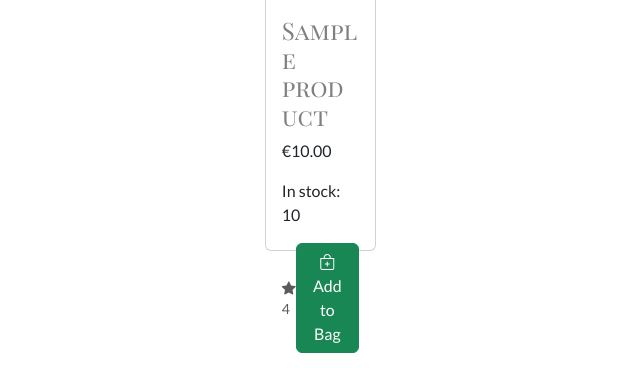
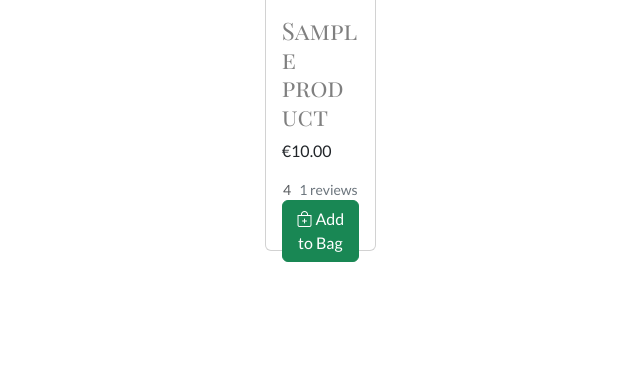
Before and after one commit to tayapro/gerbet-and-co, a Django app: page /products/ in a window 1280 px wide. Shown: the part 290-682 px from the top of the page, without its empty margins (117-757 px from the left). Run offline with Django 5.2, Linux system fonts and the light colour scheme; tables that the repository leaves empty hold one stand-in row (values such as "Sample post"); some libraries are stand-ins or nearby versions.

Commit message:
feat(products): display average rating with stars and total review count
- Render average product rating visually using filled and partially
  filled stars.
- Add dynamic count of total reviews next to the rating display.

```diff
--- a/products/templates/products/includes/product_card.html
+++ b/products/templates/products/includes/product_card.html
@@ -10,14 +10,12 @@
             <h4 class="card-title">{{ product.title }}</h4>
         </a>
         <p class="card-text">&#8364;{{ product.price }}</p>
-        {% if product.stock > 0 %}
-            <p class="card-text">In stock: {{ product.stock }}</p>
-        {% else %}
-            <p class="card-text">Out of stock</p>
-        {% endif %}
-        <div class="d-flex align-items-center justify-content-around">
+        <div class="d-flex flex-column align-items-center justify-content-around">
             {% if product.rating %}
-                <small class="text-muted"><i class="bi bi-star-fill"></i> {{ product.rating|rating_format }}</small>
+                <div class="d-flex align-items-center gap-1 text-opacity-75">
+                    {% include "products/includes/rating_stars.html" %}
+                    <small class="text-secondary">{{ product.ratings.count }} reviews</small>
+                </div>
             {% else %}
                 <small class="text-muted">No Rating</small>
             {% endif %}
--- /dev/null
+++ b/products/templates/products/includes/rating_stars.html
@@ -0,0 +1,21 @@
+{% load products_filters %}
+
+{% block content %}
+<small class="text-muted">
+    {{ product.rating|rating_format }}
+</small>
+<div class="d-flex">
+    {% for fill in star_fills %}
+        {% if fill == 1 %}
+            <i class="bi bi-star-fill text-warning"></i>
+        {% elif fill > 0 %}
+            <div class="position-relative d-inline-block star-wrapper">
+                <i class="bi bi-star bi-star-custom text-warning"></i>
+                <i class="bi bi-star-fill text-warning star-partial" style="--star-fill: {{ fill }}"></i>
+            </div>
+        {% else %}
+            <i class="bi bi-star text-warning"></i>
+        {% endif %}
+    {% endfor %}
+</div>
+{% endblock %}
--- a/products/views.py
+++ b/products/views.py
@@ -54,10 +54,17 @@
 
 def product_detail(request, product_id):
     product = get_object_or_404(Product, id=product_id)
+
     rating_form = RatingForm()
+    star_fills = get_star_fill_levels(product.rating or 0)
 
-    return render(request, "products/product_detail.html",
-                  {"product": product, "rating_form": rating_form})
+    context = {
+        "product": product,
+        "rating_form": rating_form,
+        "star_fills": star_fills
+    }
+
+    return render(request, "products/product_detail.html", context)
 
 
 def product_search(request):
@@ -137,6 +144,22 @@
 
 
 # Helper views
+def get_star_fill_levels(rating):
+    """
+    Returns a list of 5 fill values (0.0 to 1.0) per star based on rating.
+    Example: 4.3 → [1, 1, 1, 1, 0.3]
+    """
+    fill_levels = []
+    for i in range(1, 6):
+        if rating >= i:
+            fill_levels.append(1)
+        elif rating > i - 1:
+            fill_levels.append(round(rating - (i - 1), 2))
+        else:
+            fill_levels.append(0)
+    return fill_levels
+
+
 def product_filter(request, products):
     selected_filters = []
 
--- a/static/css/base.css
+++ b/static/css/base.css
@@ -508,3 +508,55 @@
     width: 198px;
     height: 98px;
 }
+
+/* Wrapper for stars */
+.star-wrapper {
+    position: relative;
+    width: 1em; /* Adjust size to match your stars */
+    height: 1em;
+}
+
+/* Base star layer */
+.bi-star-custom {
+    position: absolute;
+    top: 0;
+    left: 0;
+    z-index: 1;
+    font-size: 1em; /* Same size as wrapper */
+}
+
+/* Partial fill star layer */
+.star-partial {
+    position: absolute;
+    top: 0;
+    left: 0;
+    z-index: 2; /* Above the outline star */
+    font-size: 1em; /* Match the size */
+    width: calc(var(--star-fill, 1) * 100%); /* Dynamic fill percentage */
+    overflow: hidden; /* Hide excess */
+    white-space: nowrap;
+}
+
+/* .star-wrapper {
+    position: relative;
+    width: 1.5em;
+    height: 1.5em;
+}
+
+.star-wrapper .fa-star {
+    position: absolute;
+    top: 0;
+    left: 0;
+    font-size: 1.5em;
+}
+
+.star-partial {
+    background: linear-gradient(
+        to right,
+        currentColor calc(var(--star-fill, 0) * 100%),
+        transparent 0%
+    );
+    -webkit-background-clip: text;
+    -webkit-text-fill-color: transparent;
+    pointer-events: none;
+} */
```
Also changed, not shown: products/templates/products/product_detail.html (+7 -3 lines).
